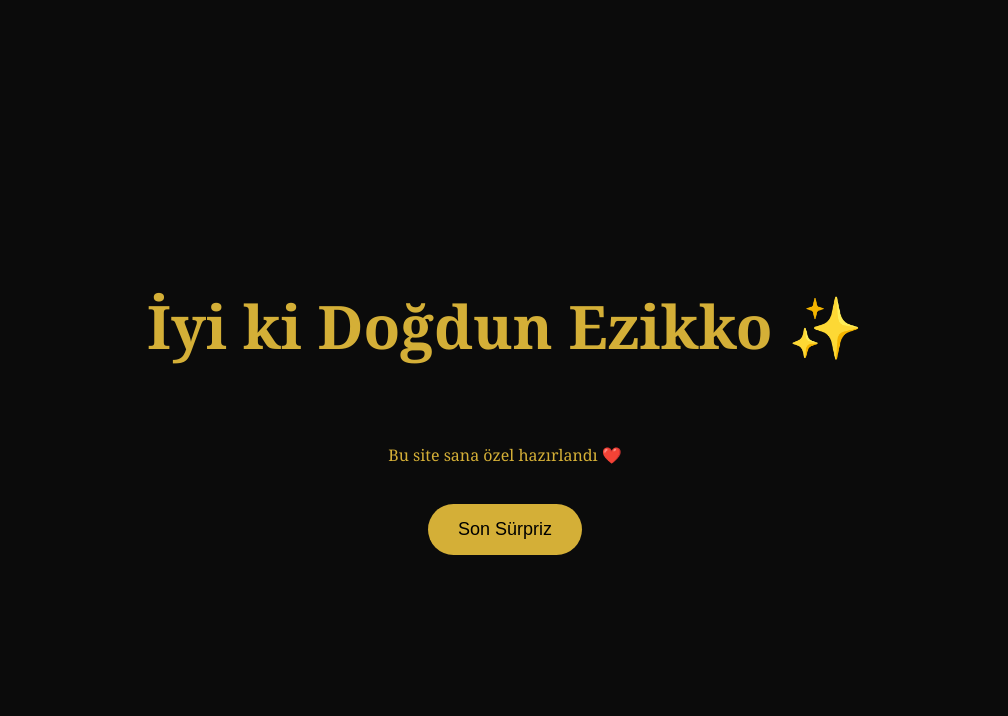
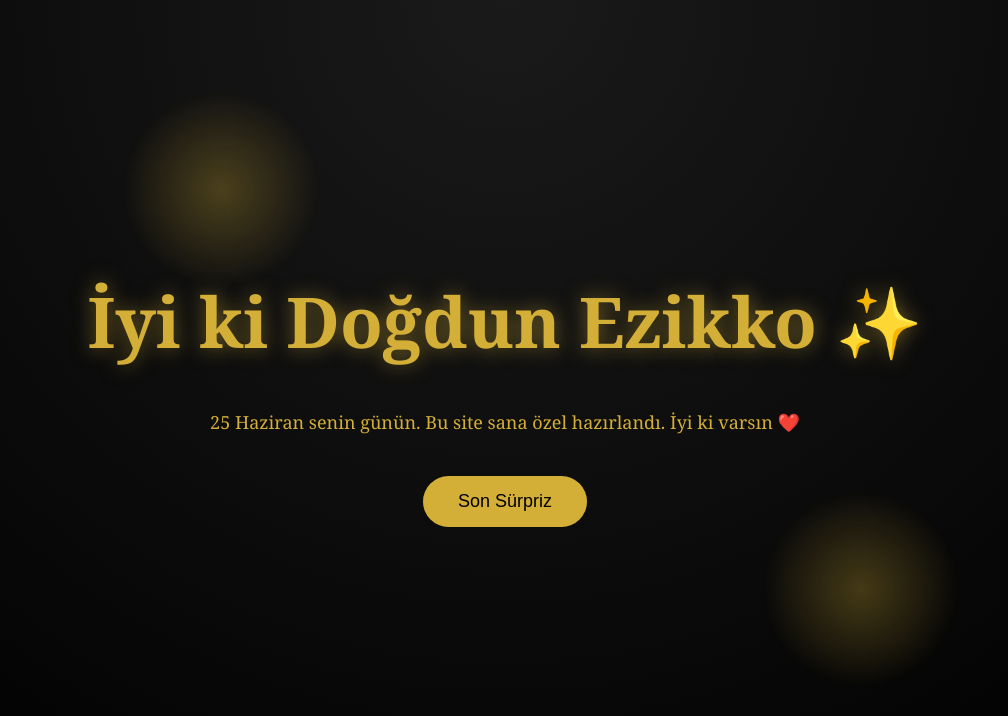
Before and after one commit to nehelvami-netizen/iyikidogdunezikko, a plain HTML site: page index.html in a window 1280 px wide. Shown: the whole page, without its empty margins (135-1143 px from the left). Drawn offline with Linux system fonts and the light colour scheme.

Commit message:
Update index.html

```diff
--- a/index.html
+++ b/index.html
@@ -8,10 +8,27 @@
 <style>
 body{
   margin:0;
-      background:#0b0b0b;
+  background: radial-gradient(circle at top, #1a1a1a, #000);
   color:#d4af37;
   font-family:Georgia, serif;
   text-align:center;
+  overflow-x:hidden;
+}
+
+/* altın parıltılar */
+.glow{
+  position:absolute;
+  width:200px;
+  height:200px;
+  background:radial-gradient(circle, rgba(212,175,55,0.3), transparent 70%);
+  border-radius:50%;
+  animation:float 6s infinite ease-in-out;
+}
+
+@keyframes float{
+  0%{transform:translateY(0px);}
+  50%{transform:translateY(40px);}
+  100%{transform:translateY(0px);}
 }
 
 .hero{
@@ -20,40 +37,63 @@
   flex-direction:column;
   justify-content:center;
   align-items:center;
+  position:relative;
 }
 
-    h1{ font-size:60px; }
+h1{
+  font-size:70px;
+  margin:0;
+  text-shadow:0 0 20px rgba(212,175,55,0.5);
+}
 
 p{
-      max-width:600px;
+  max-width:700px;
   padding:20px;
-      line-height:1.6;
+  line-height:1.7;
+  font-size:18px;
 }
 
 button{
-      padding:15px 30px;
+  padding:15px 35px;
   background:#d4af37;
   color:black;
   border:none;
   border-radius:30px;
   cursor:pointer;
   font-size:18px;
+  transition:0.3s;
+}
+
+button:hover{
+  transform:scale(1.1);
 }
 
 #mesaj{
   display:none;
-      margin-top:20px;
-      font-size:24px;
+  margin-top:30px;
+  font-size:26px;
 }
+
+section{
+  padding:80px 20px;
+}
+
 </style>
 </head>
 
 <body>
 
+<div class="glow" style="top:10%; left:20%;"></div>
+<div class="glow" style="top:60%; left:70%;"></div>
+
 <div class="hero">
   <h1>İyi ki Doğdun Ezikko ✨</h1>
 
-  <p>Bu site sana özel hazırlandı ❤️</p>
+  <p>
+    25 Haziran senin günün.
+    Bu site sana özel hazırlandı.
+    İyi ki varsın ❤️
+  </p>
 
   <button onclick="goster()">Son Sürpriz</button>
 
@@ -66,5 +106,7 @@ function goster(){
 }
 </script>
 
-</body>
+</body><audio id="bgMusic" loop>
+  <source src="muzik.mp3" type="audio/mpeg">
+</audio>
 </html>
```
Lines whose indentation alone changed are shown as unchanged.
